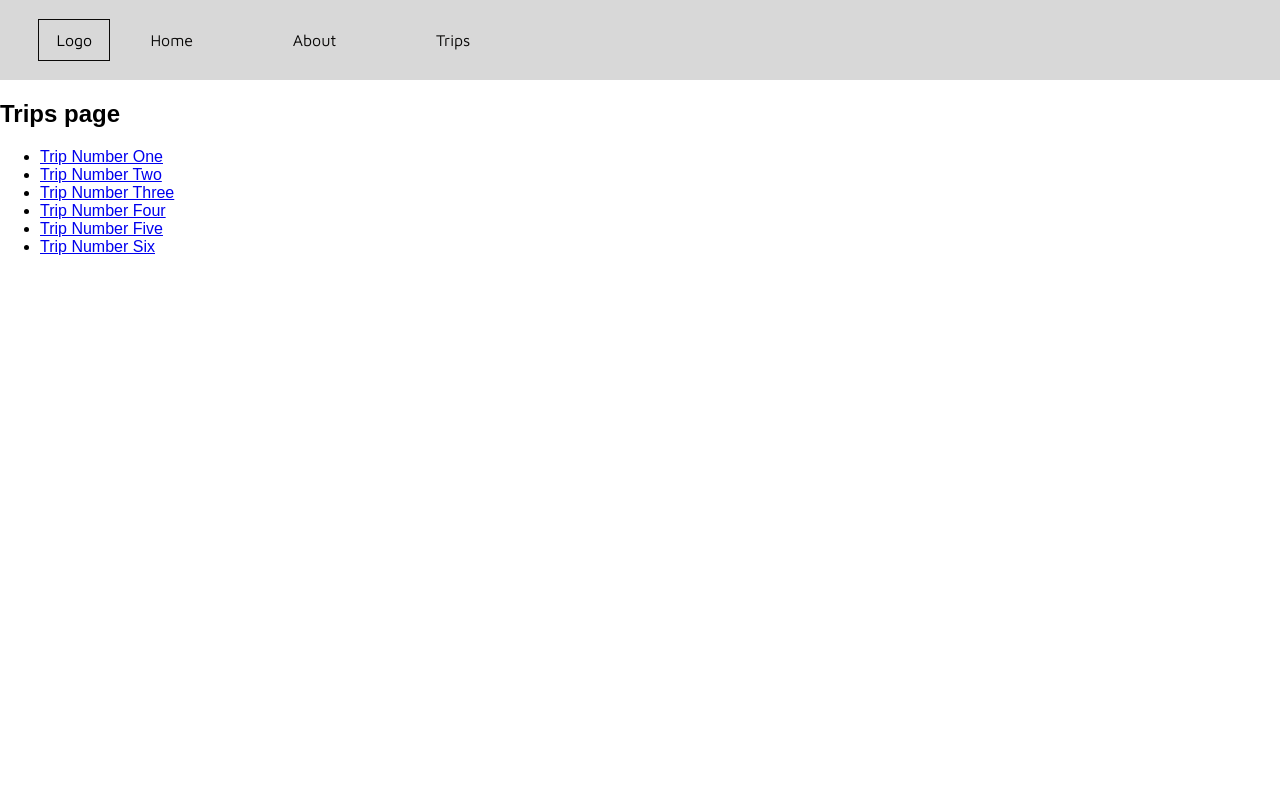
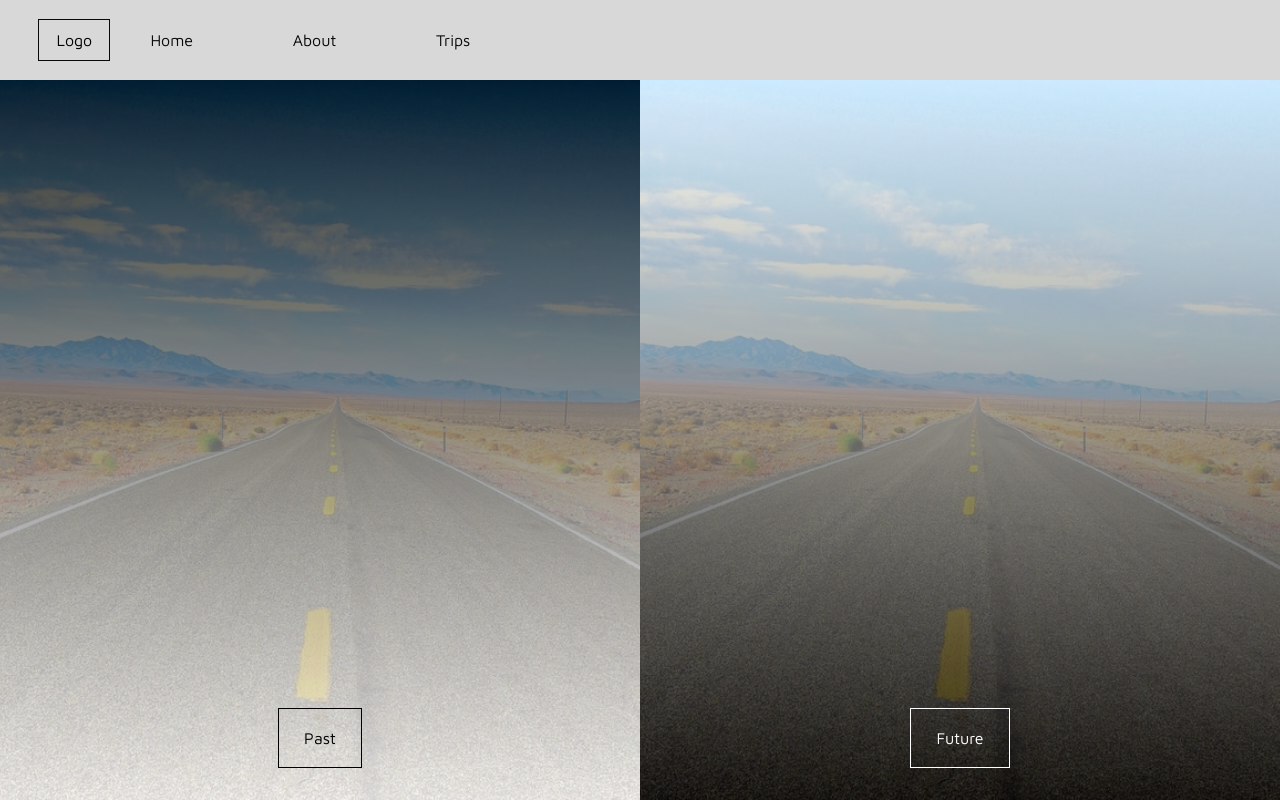
Before and after one commit to DevHominid/trip-hop, a React (Create React App) app in the folder client/: page /trips in a window 1280 px wide. Built offline with nearby package versions, Linux system fonts and the light colour scheme.

Commit message:
add additional trip components and alter routing

```diff
--- /dev/null
+++ b/client/src/components/AllPreviousTrips.js
@@ -0,0 +1,10 @@
+import React from 'react';
+import Trip from './Trip';
+
+const AllPreviousTrips = () => (
+  <div>
+    <h1>All Previous Trips</h1>
+  </div>
+);
+
+export default AllPreviousTrips;
--- a/client/src/components/AllTrips.js
+++ b/client/src/components/AllTrips.js
@@ -1,19 +1,63 @@
 import React from 'react';
-import TripAPI from '../TripAPI';
 import { Link } from 'react-router-dom';
+import Background from '../images/alltrips-cover.jpg';
 
 const AllTrips = () => (
   <div>
-    <ul>
-      {
-        TripAPI.all().map(t => (
-          <li key={t.number}>
-            <Link to={`/trips/${t.number}`}>{t.title}</Link>
-          </li>
-        ))
-      }
-    </ul>
+    <section style={styles.section}>
+      <div style={styles.divPast}>
+        <Link to='/trips/previous' style={styles.linkPast}>Past</Link>
+      </div>
+      <div style={styles.divFuture}>
+        <Link to='/trips/future' style={styles.linkFuture}>Future</Link>
+      </div>
+    </section>
   </div>
 );
 
+const styles = {
+  section: {
+    width: '100vw',
+    height: '90vh',
+    display: 'flex',
+    flexDirection: 'row'
+  },
+  divPast: {
+    width: '50%',
+    height: '100%',
+    background: "linear-gradient(0deg, rgba(255,255,255,0.8), rgba(0,0,0,0.8)), url(" + Background + ")",
+    backgroundSize: 'cover',
+    backgroundPosition: 'center',
+    display: 'flex',
+    alignItems: 'flex-end',
+    justifyContent: 'center'
+  },
+  divFuture: {
+    width: '50%',
+    height: '100%',
+    background: "linear-gradient(0deg, rgba(0,0,0,0.8), rgba(255,255,255,0.8)), url(" + Background + ")",
+    backgroundSize: 'cover',
+    backgroundPosition: 'center',
+    display: 'flex',
+    alignItems: 'flex-end',
+    justifyContent: 'center'
+  },
+  linkPast: {
+    color: '#000',
+    textDecoration: 'none',
+    border: '1px solid #000',
+    fontFamily: 'Maven Pro, sans-serif',
+    padding: '20px 25px',
+    marginBottom: '5%'
+  },
+  linkFuture: {
+    color: '#fff',
+    textDecoration: 'none',
+    border: '1px solid #fff',
+    fontFamily: 'Maven Pro, sans-serif',
+    padding: '20px 25px',
+    marginBottom: '5%'
+  }
+}
+
 export default AllTrips;
--- /dev/null
+++ b/client/src/components/FutureTrips.js
@@ -0,0 +1,10 @@
+import React from 'react';
+import { Link } from 'react-router-dom';
+
+const FutureTrips = () => (
+  <div>
+    <h1>Future Trips</h1>
+  </div>
+);
+
+export default FutureTrips;
--- a/client/src/components/Home.js
+++ b/client/src/components/Home.js
@@ -17,7 +17,7 @@ const Home = () => (
         <div style={styles.row}>
           {
             TripAPI.getRecent().map(t => (
-              <Link to={`/trips/${t.number}`} key={t.number}>
+              <Link to={`/trips/previous/${t.number}`} key={t.number}>
                 <img src={t.img} alt='trip' style={styles.img} />
               </Link>
             ))
@@ -27,7 +27,7 @@ const Home = () => (
         <div style={styles.row}>
           {
             TripAPI.getFuture().map(t => (
-              <Link to={`/trips/${t.number}`} key={t.number}>
+              <Link to={`/trips/future/${t.number}`} key={t.number}>
                 <img src={t.img} alt='trip' style={styles.img} />
               </Link>
             ))
--- /dev/null
+++ b/client/src/components/PreviousTrips.js
@@ -0,0 +1,16 @@
+import React from 'react';
+import { Switch, Route } from 'react-router-dom';
+import AllPreviousTrips from './AllPreviousTrips';
+import Trip from './Trip';
+
+const PreviousTrips = () => (
+  <div>
+  <Switch>
+    <Route exact path='/trips/previous' component={AllPreviousTrips}/>
+    <Route path='/trips/previous/:number' component={Trip}/>
+  </Switch>
+
+  </div>
+);
+
+export default PreviousTrips;
--- a/client/src/components/Trip.js
+++ b/client/src/components/Trip.js
@@ -18,7 +18,7 @@ const Trip = (props) => {
       <h4>{trip.location}</h4>
       <h4>{trip.type}</h4>
       <p>{trip.notes}</p>
-      <Link to='/trips'>Back</Link>
+      <Link to='/trips/previous'>Back</Link>
     </div>
   )
 };
--- a/client/src/components/Trips.js
+++ b/client/src/components/Trips.js
@@ -2,13 +2,17 @@ import React from 'react';
 import { Switch, Route } from 'react-router-dom';
 import AllTrips from './AllTrips';
 import Trip from './Trip';
+import PreviousTrips from './PreviousTrips';
+import FutureTrips from './FutureTrips';
 
 const Trips = () => (
   <div>
-    <h2>Trips page</h2>
     <Switch>
       <Route exact path='/trips' component={AllTrips}/>
-      <Route path='/trips/:number' component={Trip}/>
+      <Route path='/trips/previous' component={PreviousTrips}/>
+      <Route path='/trips/future' component={FutureTrips}/>
+      // <Route path='/trips/:number' component={Trip}/>
+      // <Route path='/trips/future/:number' component={Trip}/>
     </Switch>
   </div>
 );
```
